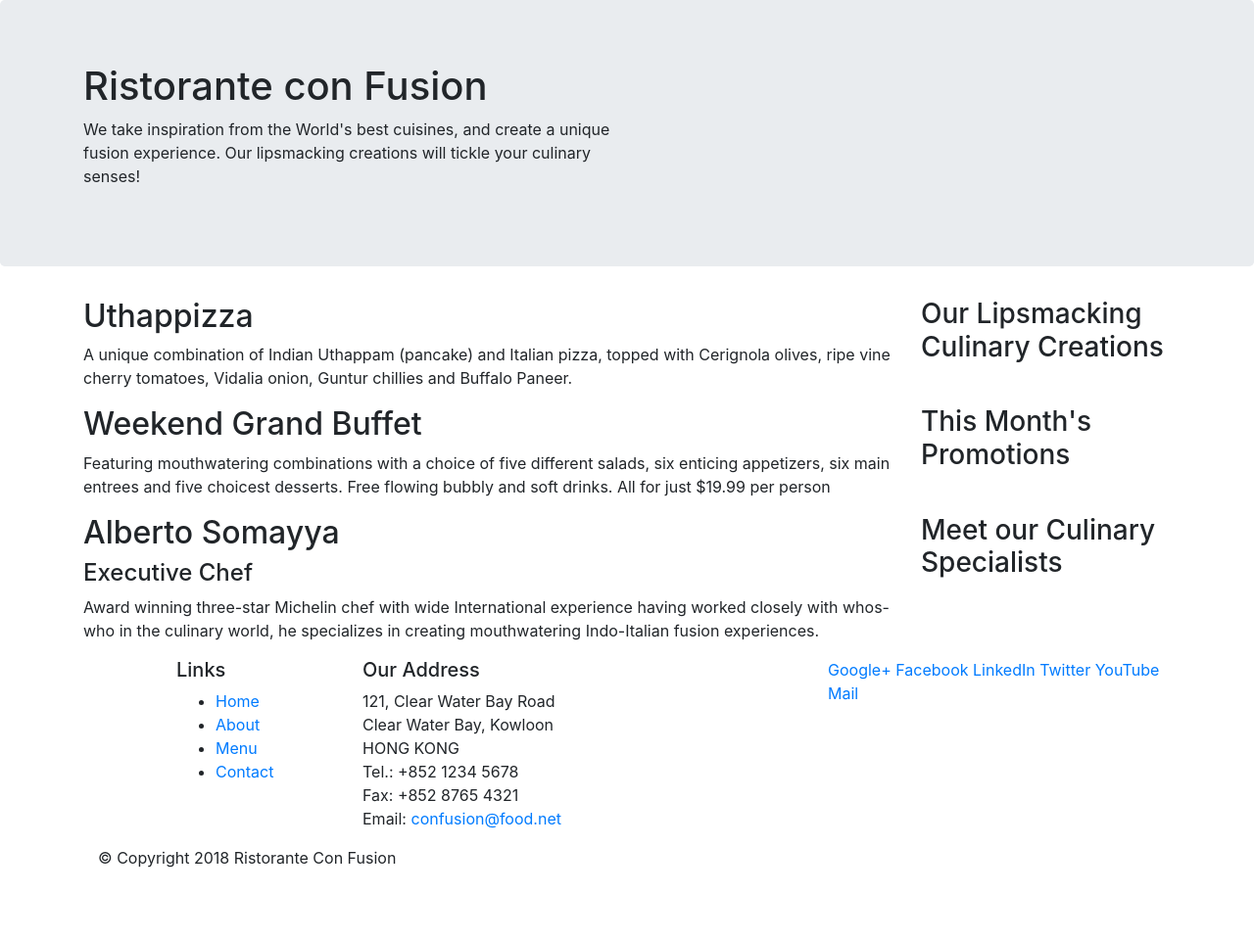
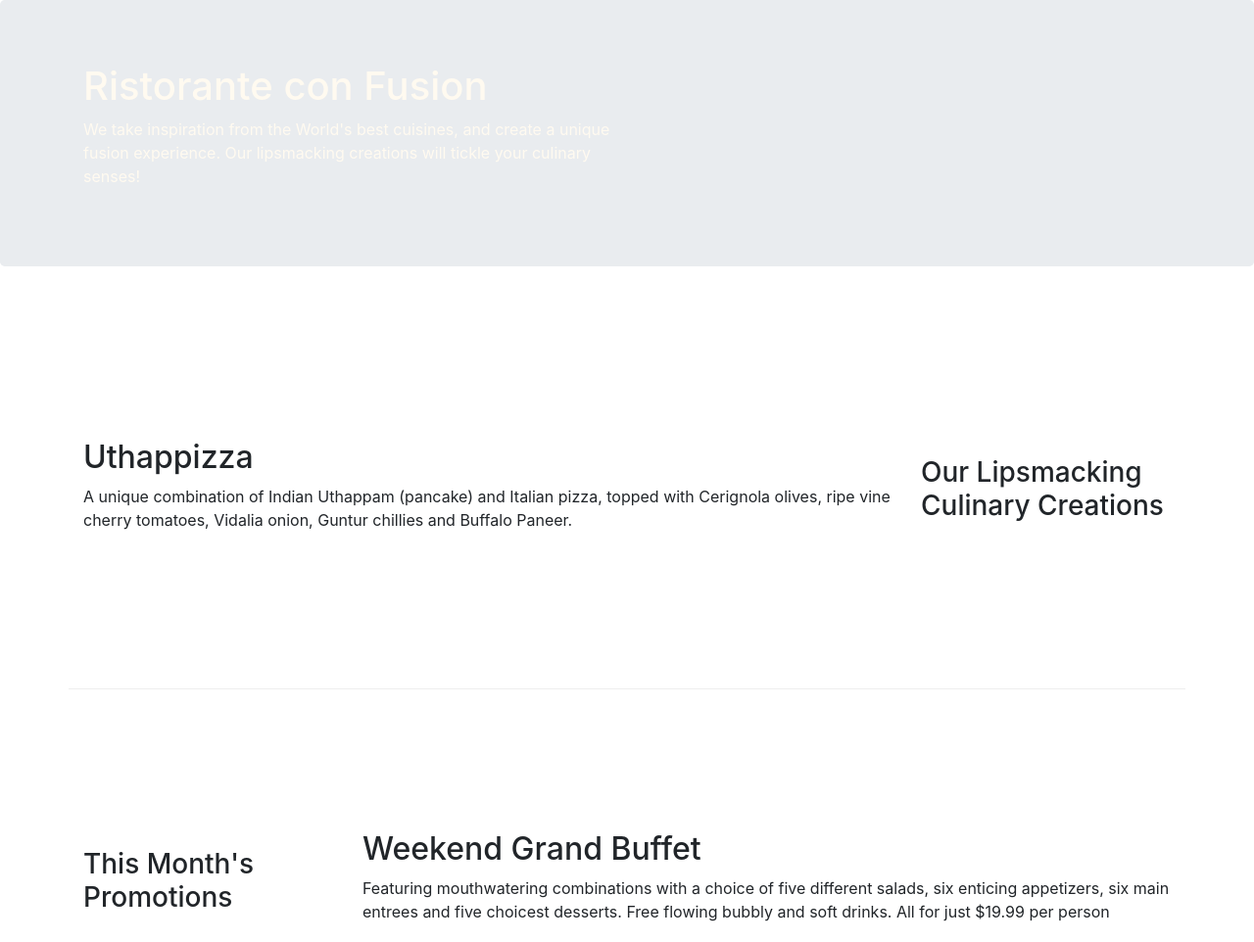
Before and after one commit to strawhat31/bootstrap, a website: page index.html in a window 1280 px wide. Shown: the top 962 px of the page at 98% size. Before the commit the page ends 904 px from the top, so only its background shows below. Drawn offline with nearby package versions, Linux system fonts and the light colour scheme.

Commit message:
Bootstrap Grid Part 2

```diff
--- /dev/null
+++ b/css/styles.css
@@ -0,0 +1,30 @@
+.row-header{
+    margin:0px auto;
+    padding:0px;
+}
+
+.row-content {
+    margin:0px auto;
+    padding: 50px 0px 50px 0px;
+    border-bottom: 1px ridge;
+    min-height:400px;
+}
+
+.footer{
+    background-color: #D1C4E9;
+    margin:0px auto;
+    padding: 20px 0px 20px 0px;
+}
+
+.jumbotron {
+    padding:70px 30px 70px 30px;
+    margin:0px auto;
+    background: #9575CD ;
+    color:floralwhite;
+}
+
+address{
+    font-size:80%;
+    margin:0px;
+    color:#0f0f0f;
+}
--- a/index.html
+++ b/index.html
@@ -8,6 +8,7 @@
     <meta http-equiv="x-ua-compatible" content="ie=edge">
 
     <!-- Bootstrap CSS -->
+    <link href="css/styles.css" rel="stylesheet">
     <link rel="stylesheet" href="node_modules/bootstrap/dist/css/bootstrap.min.css">
     <title>Ristorante Con Fusion</title>
 </head>
@@ -16,7 +17,7 @@
 
     <header class="jumbotron">
         <div class="container">
-            <div class="row">
+            <div class="row row-header">
                 <div class="col-12 col-sm-6">
                     <h1>Ristorante con Fusion</h1>
                     <p>We take inspiration from the World's best cuisines, and create a unique fusion experience. Our lipsmacking creations will tickle your culinary senses!</p>
@@ -28,7 +29,7 @@
     </header>
 
     <div class="container">
-        <div class="row">
+        <div class="row row-content align-items-center">
             <div class="col-12 col-sm-4 order-sm-last col-md-3">
                 <h3>Our Lipsmacking Culinary Creations</h3>
             </div>
@@ -39,17 +40,17 @@
         </div>
 
 
-        <div class="row">
-            <div class="col-12 col-sm-4 order-sm-last col-md-3">
+        <div class="row row-content align-items-center">
+            <div class="col-12 col-sm-4 col-md-3">
                 <h3>This Month's Promotions</h3>
             </div>
-            <div class="col col-sm order-sm-first col-md">
+            <div class="col col-sm col-md">
                 <h2>Weekend Grand Buffet</h2>
                 <p>Featuring mouthwatering combinations with a choice of five different salads, six enticing appetizers, six main entrees and five choicest desserts. Free flowing bubbly and soft drinks. All for just $19.99 per person </p>
             </div>
         </div>
 
-        <div class="row">
+        <div class="row row-content align-items-center">
             <div class="col-12 col-sm-4 order-sm-last col-md-3">
                 <h3>Meet our Culinary Specialists</h3>
             </div>
@@ -61,12 +62,12 @@
         </div>
     </div>
 
-    <footer>
+    <footer class="footer">
         <div class="container">
             <div class="row">
                 <div class="col-4 offset-1 col-sm-2">
                     <h5>Links</h5>
-                    <ul>
+                    <ul class="list-unstyled">
                         <li><a href="#">Home</a></li>
                         <li><a href="#">About</a></li>
                         <li><a href="#">Menu</a></li>
@@ -84,8 +85,8 @@
 		              Email: <a href="mailto:confusion@food.net">confusion@food.net</a>
 		           </address>
                 </div>
-                <div class="col-12 col-sm-4">
-                    <div>
+                <div class="col-12 col-sm-4 align-self-center">
+                    <div class="text-center">
                         <a href="http://google.com/+">Google+</a>
                         <a href="http://www.facebook.com/profile.php?id=">Facebook</a>
                         <a href="http://www.linkedin.com/in/">LinkedIn</a>
@@ -95,8 +96,8 @@
                     </div>
                 </div>
            </div>
-           <div class="col-auto">
-                <div>
+           <div class="row justify-content-center">
+                <div class="col-auto">
                     <p>© Copyright 2018 Ristorante Con Fusion</p>
                 </div>
            </div>
```
